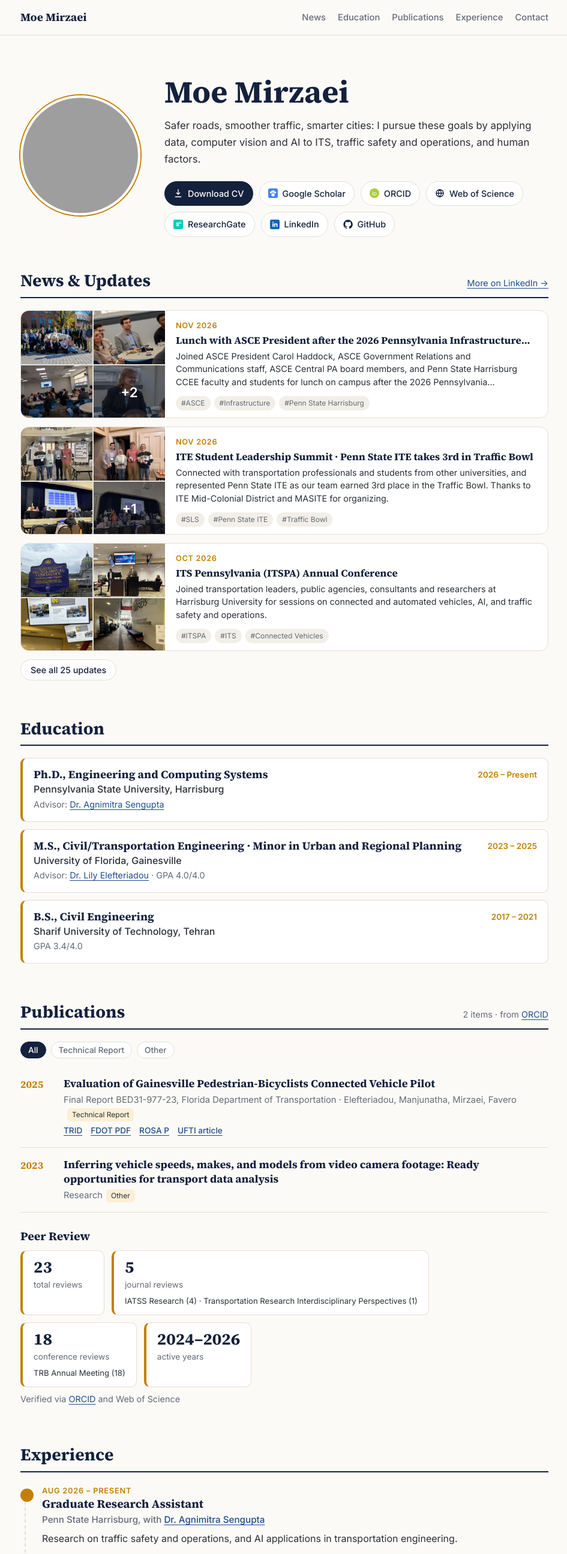
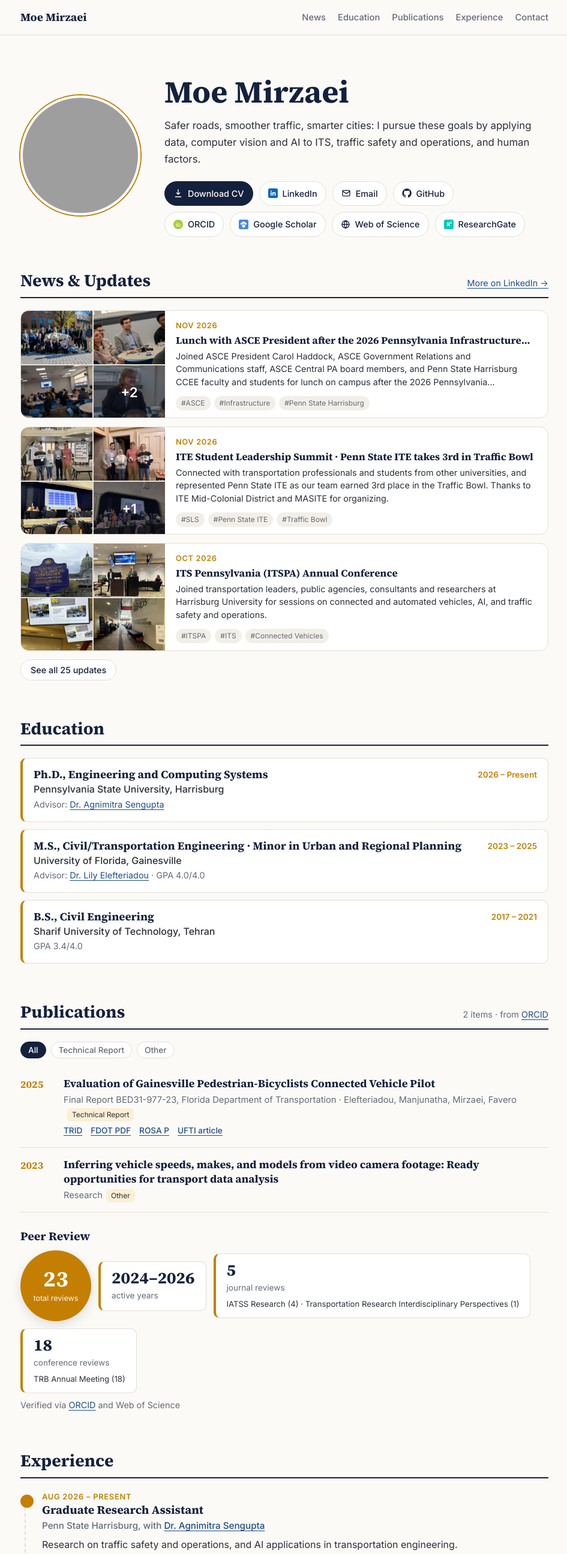
Before and after one commit to MoeMirzaei/MoeMirzaei.github.io, a plain HTML site: page index.html in a window 1280 px wide. Shown: the top 2590 px of the page at 60% size, without its empty margins (166-1111 px from the left). Drawn offline with Linux system fonts and the light colour scheme; grey boxes are pictures that could not be loaded.

Commit message:
Two-row link buttons with Email; circular total reviews, active years second
Co-Authored-By: Claude Opus 5.5 <noreply@anthropic.com>
Claude-Session: https://claude.ai/code/session_01W3ZZ6gxwK33i3k27trJKjH

```diff
--- a/assets/app.js
+++ b/assets/app.js
@@ -23,11 +23,17 @@ async function getJSON(url, opts) {
 
 const CV_ICON = '<svg viewBox="0 0 24 24" fill="none" stroke="currentColor" stroke-width="2" stroke-linecap="round" stroke-linejoin="round"><path d="M12 3v12m0 0-4-4m4 4 4-4M5 21h14"/></svg>';
 
-function renderLinks(links, el, cv) {
-  el.innerHTML = (cv ? `<a class="btn btn-cv" href="${esc(cv)}" target="_blank" rel="noopener">${CV_ICON}Download CV</a>` : "") +
-    Object.entries(links)
-      .map(([k, url]) => `<a class="btn" href="${esc(url)}" target="_blank" rel="noopener">${ICONS[k] || ""}${LABELS[k] || k}</a>`)
-      .join("");
+const MAIL_ICON = '<svg viewBox="0 0 24 24" fill="none" stroke="currentColor" stroke-width="2" stroke-linecap="round" stroke-linejoin="round"><rect x="3" y="5" width="18" height="14" rx="2"/><path d="m3 7 9 6 9-6"/></svg>';
+
+// Row 1: CV, LinkedIn, Email, GitHub. Row 2: academic profiles.
+function renderLinks(links, el, cv, email) {
+  const btn = (k) => links[k] ? `<a class="btn" href="${esc(links[k])}" target="_blank" rel="noopener">${ICONS[k] || ""}${LABELS[k] || k}</a>` : "";
+  const row1 = (cv ? `<a class="btn btn-cv" href="${esc(cv)}" target="_blank" rel="noopener">${CV_ICON}Download CV</a>` : "") +
+    btn("linkedin") +
+    (email ? `<a class="btn" href="mailto:${esc(email)}">${MAIL_ICON}Email</a>` : "") +
+    btn("github");
+  const row2 = ["orcid", "scholar", "wos", "researchgate"].map(btn).join("");
+  el.innerHTML = `<div class="link-row">${row1}</div><div class="link-row">${row2}</div>`;
 }
 
 // Turn advisor names into links to their pages (names come from profile.json "people").
@@ -109,8 +115,8 @@ function renderProfile(p) {
   $("tagline").textContent = p.tagline;
   if (p.photo) $("photo").src = p.photo;
   $("interests").innerHTML = p.interests.map((i) => `<li>${esc(i)}</li>`).join("");
-  renderLinks(p.links, $("links"), p.cv);
-  renderLinks(p.links, $("links-footer"), p.cv);
+  renderLinks(p.links, $("links"), p.cv, p.email);
+  renderLinks(p.links, $("links-footer"), p.cv, p.email);
   $("contact-linkedin").href = p.links.linkedin;
   const sk = p.skills || [];
   $("skills").innerHTML = Array.isArray(sk)
@@ -198,10 +204,10 @@ function renderReviews(pr, names) {
   const years = Object.keys(pr.byYear || {}).sort((a, b) => b - a);
   const span = years.length ? (years.length > 1 ? `${years[years.length - 1]}–${years[0]}` : years[0]) : "";
   const stat = (n, label, sub) => `<div class="stat"><b>${esc(n)}</b><span>${esc(label)}</span>${sub ? `<small>${esc(sub)}</small>` : ""}</div>`;
-  $("review-stats").innerHTML = stat(pr.total, "total reviews") +
+  $("review-stats").innerHTML = `<div class="stat-total"><b>${esc(pr.total)}</b><span>total reviews</span></div>` +
+    (span ? stat(span, "active years") : "") +
     (kinds.journal.n ? stat(kinds.journal.n, "journal reviews", kinds.journal.v.join(" · ")) : "") +
-    (kinds.conference.n ? stat(kinds.conference.n, "conference reviews", kinds.conference.v.join(" · ")) : "") +
-    (span ? stat(span, "active years") : "");
+    (kinds.conference.n ? stat(kinds.conference.n, "conference reviews", kinds.conference.v.join(" · ")) : "");
   $("review-meta").innerHTML = `Verified via <a href="https://orcid.org/${ORCID_ID}" target="_blank" rel="noopener">ORCID</a> and Web of Science`;
   $("reviews").hidden = false;
 }
--- a/assets/style.css
+++ b/assets/style.css
@@ -55,7 +55,8 @@ h1 { font-size: clamp(2.3rem, 5vw, 3.2rem); }
 .subtitle { margin: 6px 0 14px; color: var(--muted); font-size: 1.1rem; }
 .tagline { margin: 0 0 22px; max-width: 58ch; font-size: 1.05rem; }
 
-.links { display: flex; flex-wrap: wrap; gap: 10px; }
+.links { display: flex; flex-direction: column; gap: 10px; }
+.link-row { display: flex; flex-wrap: wrap; gap: 10px; }
 .btn { display: inline-flex; align-items: center; gap: 8px; padding: 8px 14px; border: 1px solid var(--line); border-radius: 999px; background: var(--surface); color: var(--ink); text-decoration: none; font-size: .9rem; font-weight: 500; transition: border-color .15s, transform .15s; }
 .btn:hover { border-color: var(--accent); color: var(--ink); transform: translateY(-1px); }
 .btn svg { width: 16px; height: 16px; flex: none; }
@@ -245,3 +246,9 @@ section.orgs h2 { color: #fff; }
   .post h3 { font-size: 1.05rem; }
   .post p { font-size: .92rem; }
 }
+
+/* Peer review: total shown as a filled circle */
+.stats { align-items: center; }
+.stat-total { width: 118px; height: 118px; border-radius: 50%; background: var(--accent); color: #fff; display: flex; flex-direction: column; align-items: center; justify-content: center; text-align: center; box-shadow: 0 6px 18px rgba(0,0,0,.12); flex: none; }
+.stat-total b { font-family: var(--serif); font-size: 2.3rem; line-height: 1; }
+.stat-total span { font-size: .78rem; margin-top: 4px; opacity: .92; }
```
